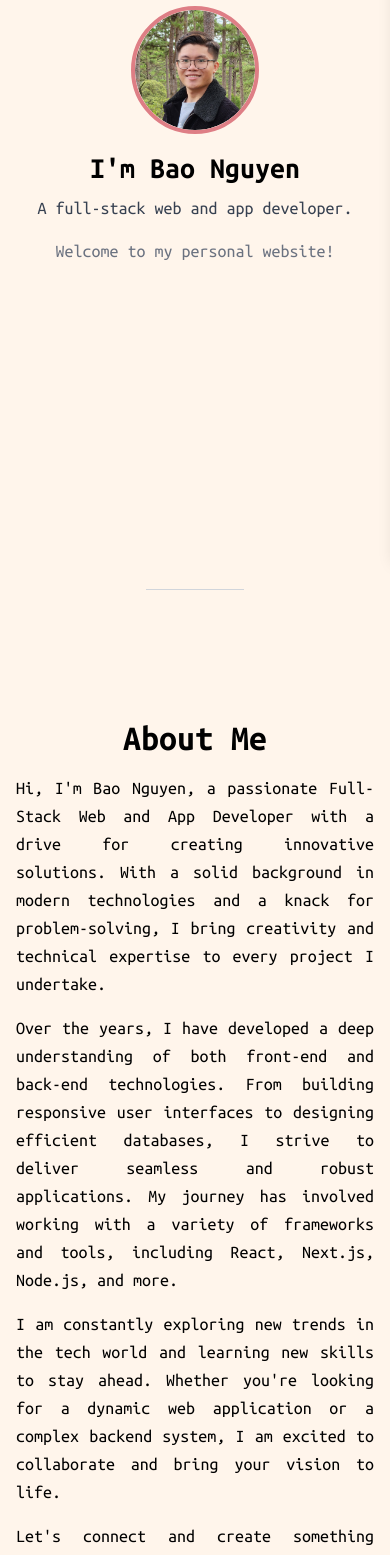
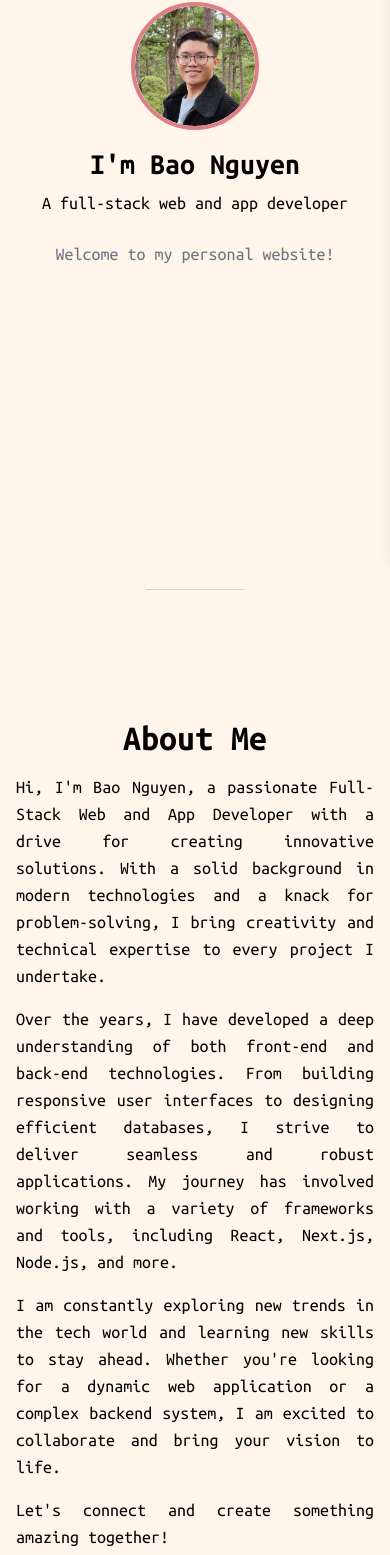
Before and after one commit to baoopn/baoopn-web-next, a Next.js app: page / in a window 390 px wide. Shown: the part 287-1842 px from the top of the page. Built offline with nearby package versions, Linux system fonts and the light colour scheme; no server answers.

Commit message:
Fix font size

```diff
--- a/src/components/component/Navbar.tsx
+++ b/src/components/component/Navbar.tsx
@@ -45,8 +45,8 @@ export default function Navbar() {
               More <ChevronDown className="ml-1 h-4 w-4" />
             </button>
             <div className="absolute right-0 mt-2 w-48 bg-[var(--less-dark-pink)] rounded-md shadow-lg py-1 z-10 hidden group-focus-within:block">
-              <Link href="/listening" className="block px-4 py-2 text-sm hover:bg-[var(--dark-pink)] ">Now Listening</Link>
-              <Link href="/resume" className="block px-4 py-2 text-sm hover:bg-[var(--dark-pink)] ">Resume</Link>
+              <Link href="/listening" className="block px-4 py-2 hover:bg-[var(--dark-pink)] ">Now Listening</Link>
+              <Link href="/resume" className="block px-4 py-2 hover:bg-[var(--dark-pink)] ">Resume</Link>
             </div>
           </div>
         </div>
--- a/src/components/section/AboutSection.tsx
+++ b/src/components/section/AboutSection.tsx
@@ -8,28 +8,28 @@ const AboutSection = () => {
 		<section id="about" className="min-h-screen flex items-center justify-center p-4">
 			<div className="max-w-4xl mx-auto text-center pt-20">
 				<h2 className="text-4xl font-semibold mb-4">About Me</h2>
-				<p className="text-lg mb-4 mt-4 text-justify">
+				<p className="mt-4 mb-4 text-justify">
 					Hi, I&apos;m Bao Nguyen, a passionate Full-Stack Web and App Developer with a drive for creating innovative
 					solutions.
 					With a solid background in modern technologies and a knack for problem-solving, I bring creativity and
 					technical expertise to every project I undertake.
 				</p>
-				<p className="text-lg mb-4 text-justify">
+				<p className="mb-4 text-justify">
 					Over the years, I have developed a deep understanding of both front-end and back-end technologies.
 					From building responsive user interfaces to designing efficient databases, I strive to deliver seamless and
 					robust applications.
 					My journey has involved working with a variety of frameworks and tools, including React, Next.js, Node.js, and
 					more.
 				</p>
-				<p className="text-lg mb-4 text-justify">
+				<p className="mb-4 text-justify">
 					I am constantly exploring new trends in the tech world and learning new skills to stay ahead.
 					Whether you&apos;re looking for a dynamic web application or a complex backend system, I am excited to
 					collaborate and bring your vision to life.
 				</p>
-				<p className="text-lg text-justify">
+				<p className="mb-4 text-justify">
 					Let&apos;s connect and create something amazing together!
 				</p>
-				<div className="flex justify-center mt-6 space-x-8">
+				<div className="flex justify-center mt-4 space-x-8">
 					<a href="https://github.com/baoopn" target="_blank" rel="noopener noreferrer"
 						 className="hover:text-gray-400">
 						<FaGithub className="h-6 w-6"/>
@@ -56,7 +56,7 @@ const AboutSection = () => {
 						alt="Bao Nguyen"
 						width={600}
 						height={600}
-						className="rounded"
+						className="rounded-md"
 					/>
 				</div>
 			</div>
--- a/src/components/section/HomeSection.tsx
+++ b/src/components/section/HomeSection.tsx
@@ -58,12 +58,12 @@ const HomeSection = () => {
         />
       </div>
       <h1 className="mt-4 text-3xl md:text-4xl font-bold">I&apos;m Bao Nguyen</h1>
-      <p className="mt-2 text-lg md:text-xl text-gray-700">A full-stack web and app developer.</p>
-      <p className="mt-4 text-md md:text-lg text-gray-500">Welcome to my personal website!</p>
+      <p className="mt-2">A full-stack web and app developer</p>
+      <p className="mt-6 text-gray-500">Welcome to my personal website!</p>
       {track.isPlaying && (
-        <div className="flex flex-col items-center justify-center">
-          <div className="mt-4 text-md md:text-lg text-gray-500">
-            I&apos;m listening to&nbsp;
+        <div className="flex flex-col mt-2 items-center justify-center">
+          <div className="text-gray-500">
+            Currently listening:&nbsp;
             <a href={track.songUrl} className="hover:underline" target="_blank">
               {track.title} by {track.artist}
             </a>
```
